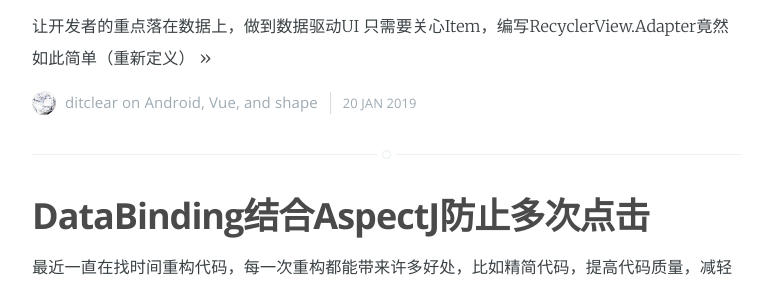
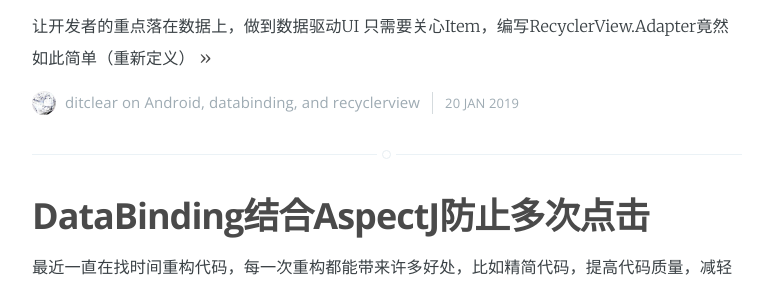
Before and after one commit to ditclear/ditclear.github.io, a Jekyll site: the page built from index.html, in a window 1280 px wide and 900 px high, scrolled down 1805 px. Shown: the part 168-450 px from the top of the window, without its empty margins (253-1026 px from the left). Built offline with Jekyll 4.4.1, drawn with Linux system fonts in a browser that asks for light colours; the list of posts is cut into pages by our own code.

Commit message:
update link

```diff
--- a/_posts/2019-01-20-bindinglistadapter.md
+++ b/_posts/2019-01-20-bindinglistadapter.md
@@ -2,7 +2,7 @@
 layout: post
 title:  "告别反复、冗余的自定义Adapter"
 date:   2019-01-20 10:18:00
-categories: Android Vue shape
+categories: Android databinding recyclerview
 ---
 
 让开发者的重点落在数据上，做到数据驱动UI
--- a/index.html
+++ b/index.html
@@ -12,7 +12,7 @@
                     <img src="{{ page.logo }}" alt="Blog Logo" />
                 </a>
             {% endif %}
-        <a class="subscribe-button" href="{{ site.baseurl }}{{ page.about }}">About me</a>
+        <a class="subscribe-button" href="{{ site.baseurl }}about.html">About me</a>
     </nav>
     <div class="vertical">
         <div class="main-header-content inner">
```
